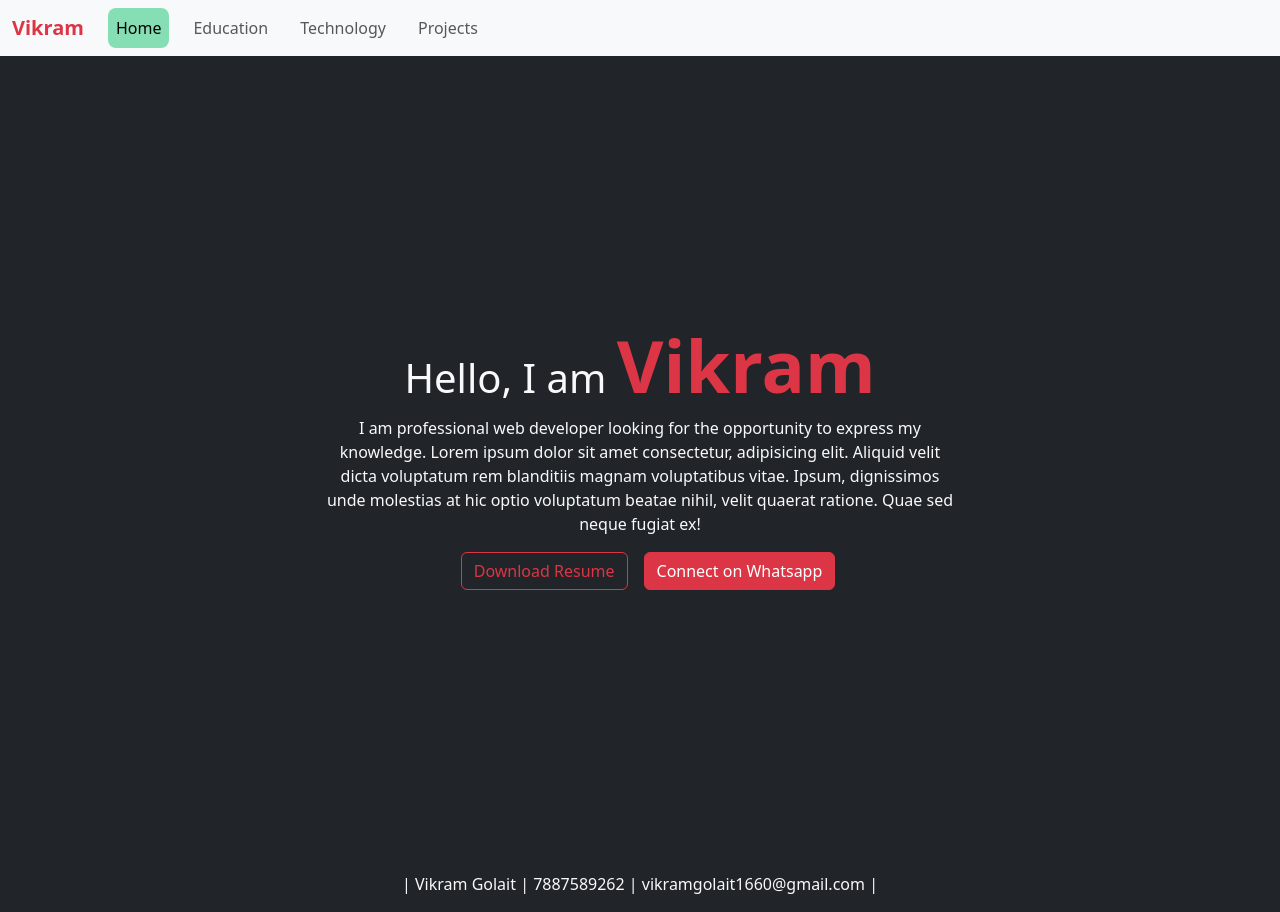
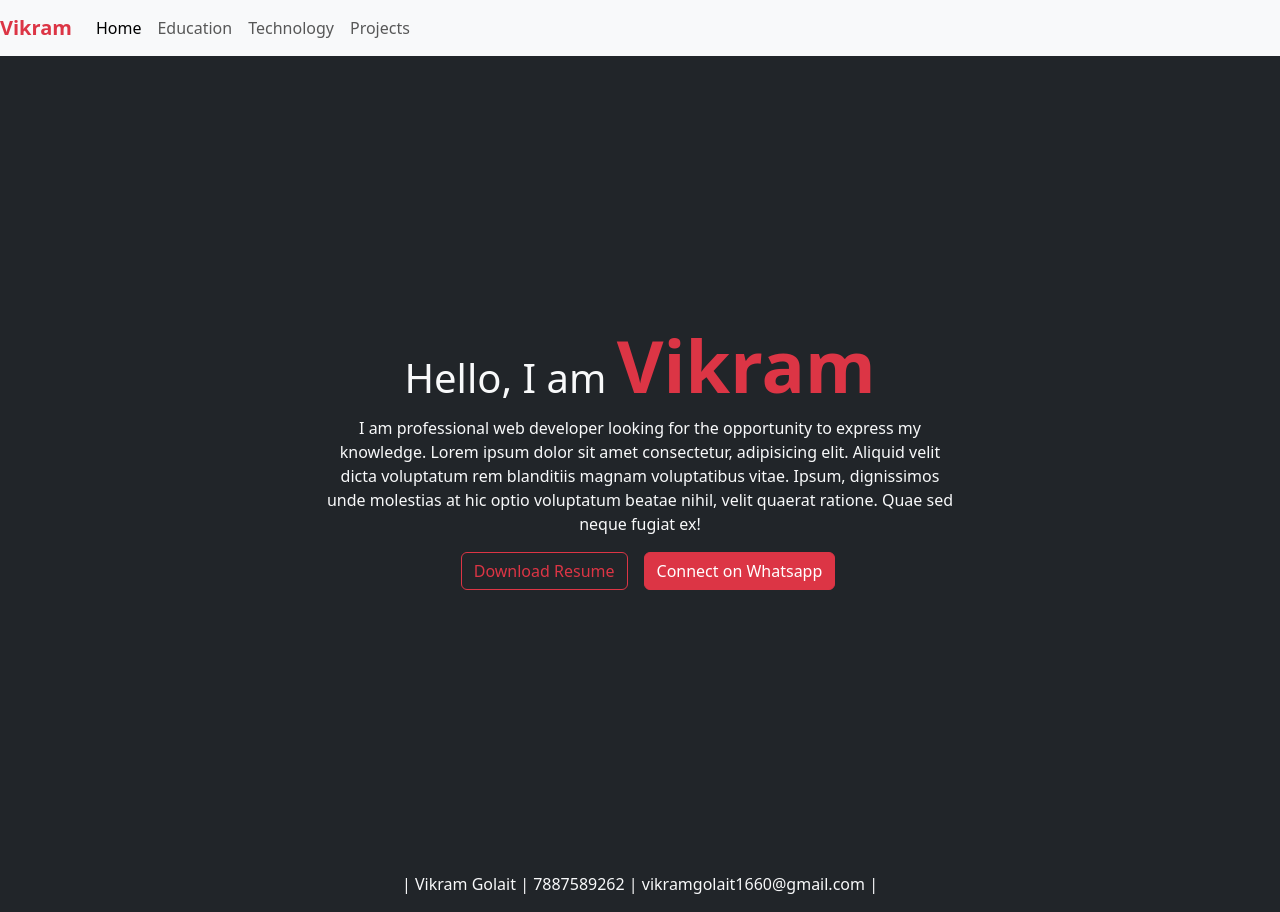
Before and after one commit to vikram1160/vikram1160, a React (Create React App) app: page / in a window 1280 px wide. Built offline with nearby package versions, Linux system fonts and the light colour scheme; the HTML template or start-up script is replaced by a standard one.

Commit message:
add toggle

```diff
--- a/src/components/NavBar.css
+++ b/src/components/NavBar.css
@@ -1,100 +1,4 @@
-.active{
-    background-color: #85deb4;
+button{
+    margin: 1px ;
+    background: aqua;
 }
-
-nav {
-    display: flex;
-    justify-content: space-between;
-    align-items: center;
-    background-color: #0f172a;
-    color: white;
-    position: sticky;
-    top: 0;
-}
-
-nav .title {
-    font-size: 1.5rem;
-    margin: 1rem;
-    font-weight: bold;
-    text-decoration: none;
-    color: white;
-}
-
-nav ul {
-    display: flex;
-}
-
-nav ul li {
-   list-style: none;
-   color: black;
-}
-
-nav ul li a {
-    display: block;
-    text-decoration: none;
-    color: white;
-    padding: 0.5rem;
-    margin: 0 0.5rem;
-    border-radius: 0.5rem;
-}
-
-nav ul li a:not(.active):hover {
-    background-color:#172554 ;
-    color: aqua;
-}
-
-nav .menu {
-    display: none;
-    position: absolute;
-    top: 0.75rem;
-    right: 0.5rem;
-    flex-direction: column;
-    justify-content: space-between;
-    width: 2.25rem;
-    height: 2rem;
-}
-
-nav .menu span {
-    height: 0.4rem;
-    width: 100%;
-    background-color: #fff;
-    border-radius: 0.2rem;
-}
-
-
-@media (max-width: 480px) {
-    nav .menu {
-        display: flex;
-    }
-
-    nav {
-        flex-direction: column;
-        align-items: flex-start;
-    }
-
-    nav ul {
-        display: none;
-        flex-direction: column;
-        width: 100%;
-        margin-bottom: 0.25rem;
-        background-color: #4960b2;
-    }
-
-    nav ul.open {
-        display: flex;
-    }
-
-    nav ul li {
-        width: 100%;
-        text-align: center;
-    }
-
-    nav ul li a {
-        margin: 0.2rem 0.5rem;
-    }
-    nav .menu span{
-        display: flex;
-        background-color: #05080d;
-
-    }
-}
--- a/src/components/NavBar.jsx
+++ b/src/components/NavBar.jsx
@@ -1,44 +1,97 @@
-import React, { useState } from 'react'
+import React, { useState } from 'react';
+import { Link } from 'react-router-dom'; // Assuming you are using React Router
 import './NavBar.css'
-import { Link } from 'react-router-dom'
 
-function NavBar() {
-     const [isMobile, setIsMobile]=useState(false)
-    function ToggleEvent(){
-        alert("working my website")
-    }
+const Navbar = () => {
+  const [showNavbar, setShowNavbar] = useState(false);
+
+  const toggleNavbar = () => {
+    setShowNavbar(!showNavbar);
+  };
 
   return (
-        <nav className="navbar navbar-expand-lg bg-body-tertiary">
-            <div className="container-fluid">
+    <nav className="navbar navbar-expand-lg navbar-light bg-light">
       <a className="navbar-brand text-danger fw-bold" href="/">Vikram</a>
 
-                <button onClick={ToggleEvent} className="navbar-toggler" type="button" data-bs-toggle="collapse" data-bs-target="#navbarSupportedContent" aria-controls="navbarSupportedContent" aria-expanded="false" aria-label="Toggle navigation">
-                    <span className="navbar-toggler-icon" ></span>
+      <button
+        onClick={toggleNavbar}
+        className="navbar-toggler"
+        type="button"
+        data-bs-toggle="collapse"
+        data-bs-target="#navbarSupportedContent"
+        aria-controls="navbarSupportedContent"
+        aria-expanded="false"
+        aria-label="Toggle navigation"
+      >
+        {showNavbar ? '' : ''}<span  className="navbar-toggler-icon" ></span>
       </button>
 
-                <div className="collapse navbar-collapse" >
-                    <ul className={"navbar-nav" } me-auto mb-2 mb-lg-0>
+      <div className={`collapse navbar-collapse ${showNavbar ? 'show' : ''}`} id="navbarSupportedContent">
+        <ul className="navbar-nav me-auto mb-2 mb-lg-0">
           <li className="nav-item">
-                            <Link className="nav-link active" aria-current="page" to="/">Home</Link>
+            <Link className="nav-link active" aria-current="page" to="/">
+              Home
+            </Link>
           </li>
           <li className="nav-item">
-                            <Link className="nav-link" to="education">Education</Link>
-                        </li>
-
-                        <li className="nav-item">
-                            <Link className="nav-link" to="technology">Technology</Link>
+            <Link className="nav-link" to="/education">
+              Education
+            </Link>
           </li>
           <li className="nav-item">
-                            <Link className="nav-link" to="projects">Projects</Link>
+            <Link className="nav-link" to="/technology">
+              Technology
+            </Link>
+          </li>
+          <li className="nav-item">
+            <Link className="nav-link" to="/projects">
+              Projects
+            </Link>
           </li>
         </ul>
-
-                </div>
-
       </div>
     </nav>
-    )
-}
+  );
+};
 
-export default NavBar
+
+
+export default Navbar;
+
+
+// function NavBar() {
+//      const [show, toggleShow]=useState(false)
+
+//     return (
+//         <nav className="navbar navbar-expand-lg bg-body-tertiary">
+//             <div className="container-fluid">
+//                 <a className="navbar-brand text-danger fw-bold" href="/">Vikram</a>
+
+//                 <button onClick={() =>toggleShow(!show)} className="navbar-toggler" type="button" data-bs-toggle="collapse" data-bs-target="#navbarSupportedContent" aria-controls="navbarSupportedContent" aria-expanded="false" aria-label="Toggle navigation">
+//                 {show ? "Hide" : "Show"}
+//                     <span className="navbar-toggler-icon" ></span>
+//                 </button>
+
+//                 <div className="collapse navbar-collapse ${show ? 'show' : ''}`" >
+//                     <ul className={"navbar-nav" } me-auto mb-2 mb-lg-0>
+//                         <li className="nav-item">
+//                             <Link className="nav-link active" aria-current="page" to="/">Home</Link>
+//                         </li>
+//                         <li className="nav-item">
+//                             <Link className="nav-link" to="education">Education</Link>
+//                         </li>
+
+//                         <li className="nav-item">
+//                             <Link className="nav-link" to="technology">Technology</Link>
+//                         </li>
+//                         <li className="nav-item">
+//                             <Link className="nav-link" to="projects">Projects</Link>
+//                         </li>
+//                     </ul>
+
+//                 </div>
+
+//             </div>
+//         </nav>
+//     )
+// }
```
Lines whose indentation alone changed are shown as unchanged.
